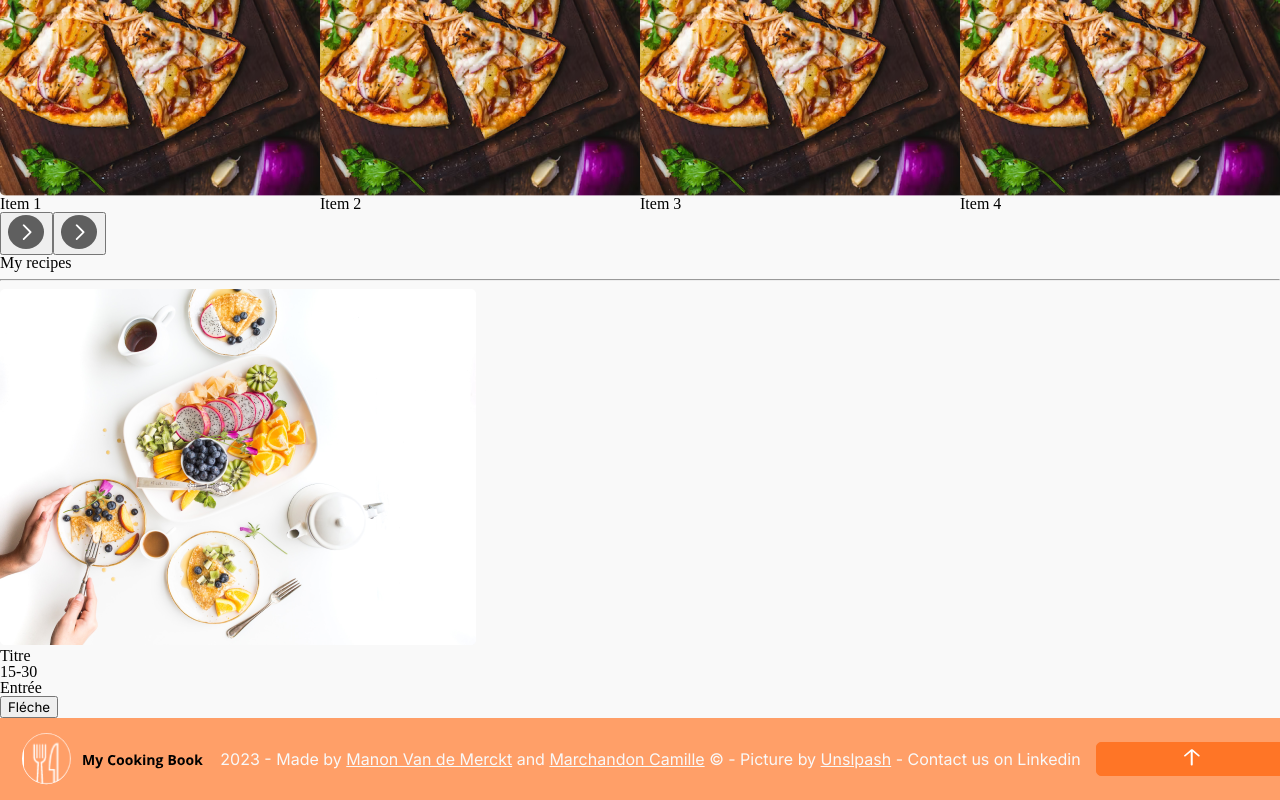
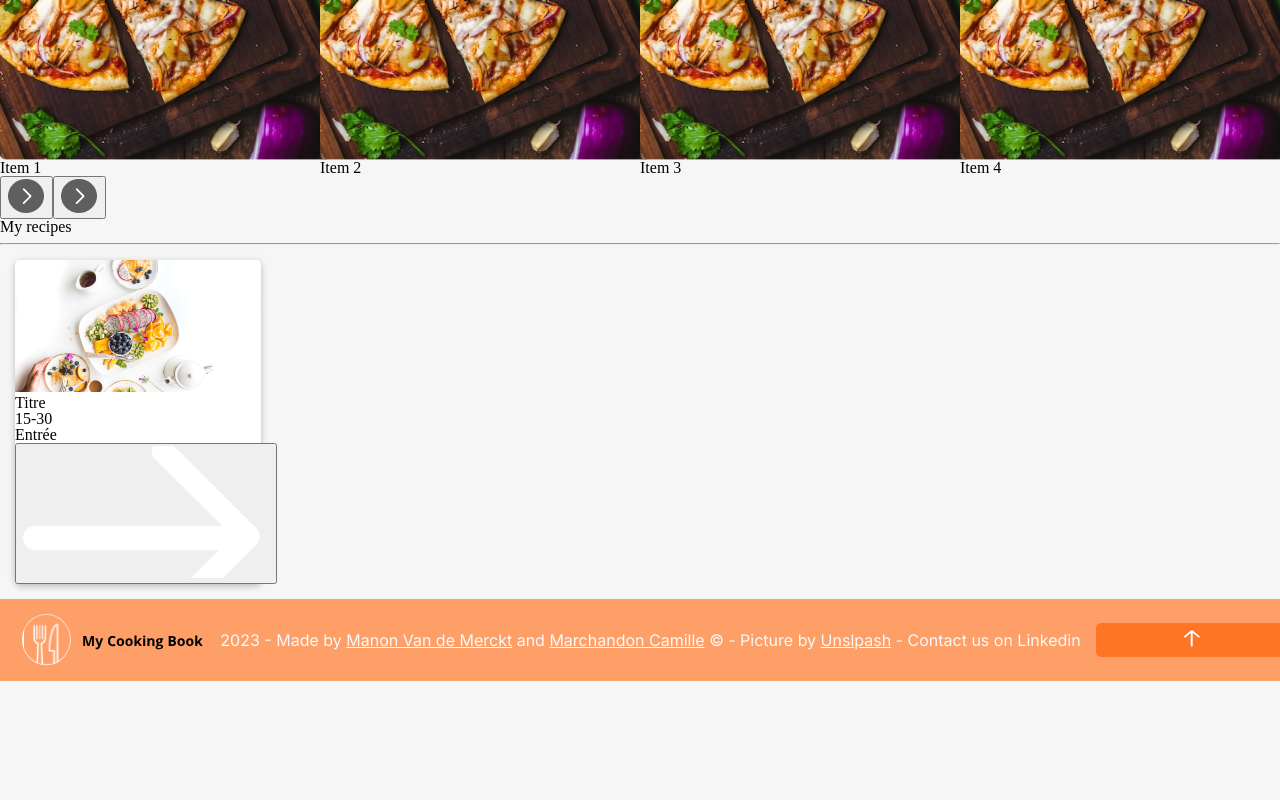
Before and after one commit to CMarchandon/My-Cooking-Book, a React (Vite) app: page /Home in a window 1280 px wide. Shown: the part 401-1201 px from the top of the page. After the commit the page ends 1082 px from the top, so only its background shows below. Built offline with nearby package versions, Linux system fonts and the light colour scheme.

Commit message:
last upfates

```diff
--- /dev/null
+++ b/src/SCSS/abstracts/_card-home.scss
@@ -0,0 +1,20 @@
+.card-home{
+    border-radius: 5px;
+    background-color: white;
+    box-shadow: 0px 2px 7px 0px rgba(0, 0, 0, 0.25);
+    margin: 15px;
+    max-width: 246px;
+    min-height: 261px;
+    div{
+        img{
+            width:  246px; /* width of container */
+            height: 132px; /* height of container */
+            object-fit: cover;
+            object-position: 20% 10%; /* try 20px 10px */
+            border-radius: 5px 5px 0 0;
+        }
+        height: 50%;
+        border: red;
+    }
+
+}
--- a/src/SCSS/style.css
+++ b/src/SCSS/style.css
@@ -277,8 +277,30 @@ footer button {
   background-color: #FF9F68;
 }
 
+.card-home {
+  border-radius: 5px;
+  background-color: white;
+  box-shadow: 0px 2px 7px 0px rgba(0, 0, 0, 0.25);
+  margin: 15px;
+  max-width: 246px;
+  min-height: 261px;
+}
+.card-home div {
+  height: 50%;
+  border: red;
+}
+.card-home div img {
+  width: 246px; /* width of container */
+  height: 132px; /* height of container */
+  -o-object-fit: cover;
+     object-fit: cover;
+  -o-object-position: 20% 10%;
+     object-position: 20% 10%; /* try 20px 10px */
+  border-radius: 5px 5px 0 0;
+}
+
 body {
-  background-color: #F9F9F9;
+  background-color: #F6F6F6;
   min-height: 100vh;
 }
 
--- a/src/SCSS/style.scss
+++ b/src/SCSS/style.scss
@@ -5,10 +5,11 @@
 @import './components/_accordeon.scss';
 @import './components/_footer.scss';
 @import './components/_navbar.scss';
-@import "./base/_page404.scss";
+@import './base/_page404.scss';
+@import './abstracts/_card-home.scss';
 
 body {
-    background-color: $fakeWhite;
+    background-color: #F6F6F6;
     min-height: 100vh;
 }
 
--- a/src/pages/Home.jsx
+++ b/src/pages/Home.jsx
@@ -9,20 +9,21 @@ export default function Home() {
     return (
         <>
             <NavBarWshearch/>
-            <SearchBar/>
             <img src="public/logo + texte(1).svg"/>
             <h2>Weekly selection</h2>
             <hr/>
             <Caroussel/>
             <h2>My recipes </h2>
             <hr/>
-            <div>
-                <img src="public/assets/img/about-us_food.png"></img>
+            <div className="card-home">
+                <div>
+                    <img src="public/assets/img/about-us_food.png"></img>
+                </div>
                 <div>
                     <h3>Titre</h3>
                     <p>15-30</p>
                     <p>Entrée</p>
-                    <button>Fléche</button>
+                    <button><img src="public/assets/icons/right arrow.svg"/></button>
                 </div>
             </div>
             <Footer/>
```
Also changed, not shown: 1 other file (tests, documents, lock files or other folders).
